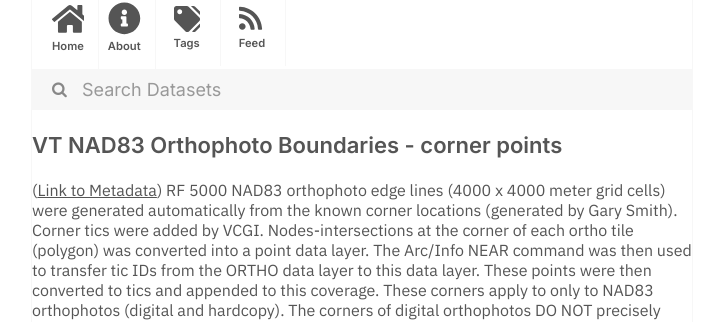
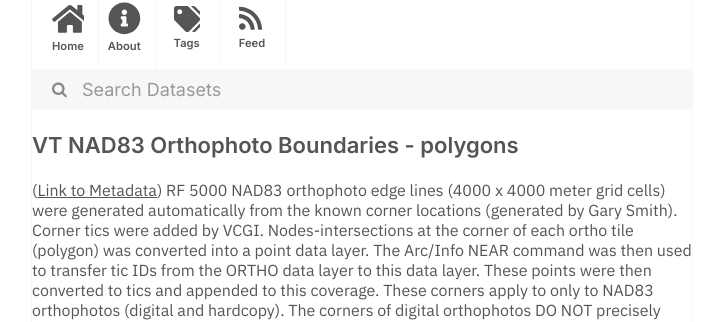
Before and after one commit to dayda-entities/vermont-center-for-geographic-information, a Jekyll site: the page built from _posts/2020-11-12-vt-nad83-orthophoto-boundaries.md, in a window 1280 px wide. Shown: the part 216-538 px from the top of the page, without its empty margins (278-1000 px from the left). Built offline with Jekyll 4.4.1, drawn with Linux system fonts in a browser that asks for light colours.

Commit message:
Publish Data

```diff
--- a/_posts/2020-11-12-vt-nad83-orthophoto-boundaries.md
+++ b/_posts/2020-11-12-vt-nad83-orthophoto-boundaries.md
@@ -1,7 +1,7 @@
 ---
-title: VT NAD83 Orthophoto Boundaries - corner points
-created: '2020-11-12T13:06:02.990509'
-modified: '2020-11-12T13:06:02.990520'
+title: VT NAD83 Orthophoto Boundaries - polygons
+created: '2020-11-12T13:06:03.767515'
+modified: '2020-11-12T13:06:03.767525'
 state: active
 type: dataset
 tags:
@@ -20,7 +20,7 @@ tags:
   - Vcgi Open Data
 groups: []
 csv_url: >-
-  https://geodata.vermont.gov/datasets/577f08553457436b967fd5596f30b19e_13.csv?outSR=%7B%22latestWkid%22%3A32145%2C%22wkid%22%3A32145%7D
+  https://geodata.vermont.gov/datasets/fd8ea10a99954f11bdb85acba4d6db5c_14.csv?outSR=%7B%22latestWkid%22%3A32145%2C%22wkid%22%3A32145%7D
 json_url: ''
 layout: post
 
```
